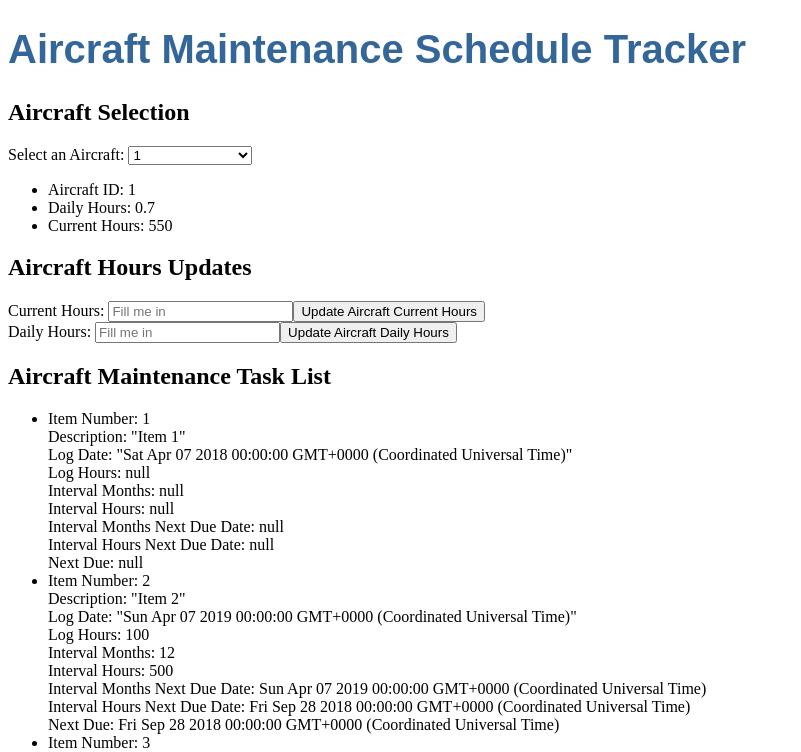
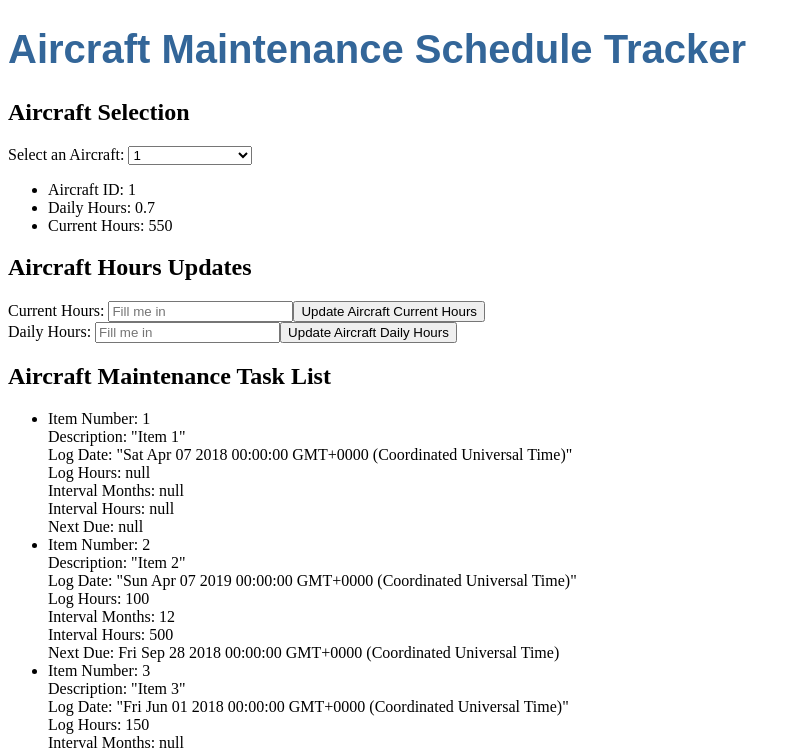
Before and after one commit to Robchike9290/MadeLabs-Coding-Challenge, an Angular app: page / in a window 1280 px wide. Shown: the top 752 px of the page, without its empty margins (0-801 px from the left). Built offline with nearby package versions, Linux system fonts and the light colour scheme.

Commit message:
Clean up HTML DOM of intermediate calculated properties clean up unnecessary console.log statements.

```diff
--- a/src/app/app.component.html
+++ b/src/app/app.component.html
@@ -32,8 +32,6 @@
       <li>Log Hours: {{task.logHours ? task.logHours : 'null'}}</li>
       <li>Interval Months: {{task.intervalMonths ? task.intervalMonths : 'null'}}</li>
       <li>Interval Hours: {{task.intervalHours ? task.intervalHours : 'null'}}</li>
-      <li>Interval Months Next Due Date: {{task.intervalMonthsNextDueDate ? task.intervalMonthsNextDueDate : 'null' }}</li>
-      <li>Interval Hours Next Due Date: {{task.intervalHoursNextDueDate ? task.intervalHoursNextDueDate : 'null' }}</li>
       <li>Next Due: {{task.nextDue ? task.nextDue : 'null'}}</li>
     </ul>
   </li>
--- a/src/app/mock-aircraft-data.ts
+++ b/src/app/mock-aircraft-data.ts
@@ -103,10 +103,7 @@ for (let i: number = 0; i < tasks.length; i++) {
     nextDue = intervalMonthsNextDueDate;
   }
 
-  //console.log(nextDue);
-
   tasks[i].nextDue = nextDue;
-  console.log(tasks[i]);
 }
 
 export const TASKS: Task[] = tasks;
```
Also changed, not shown: src/app/app.component.ts (+0 -8 lines).
